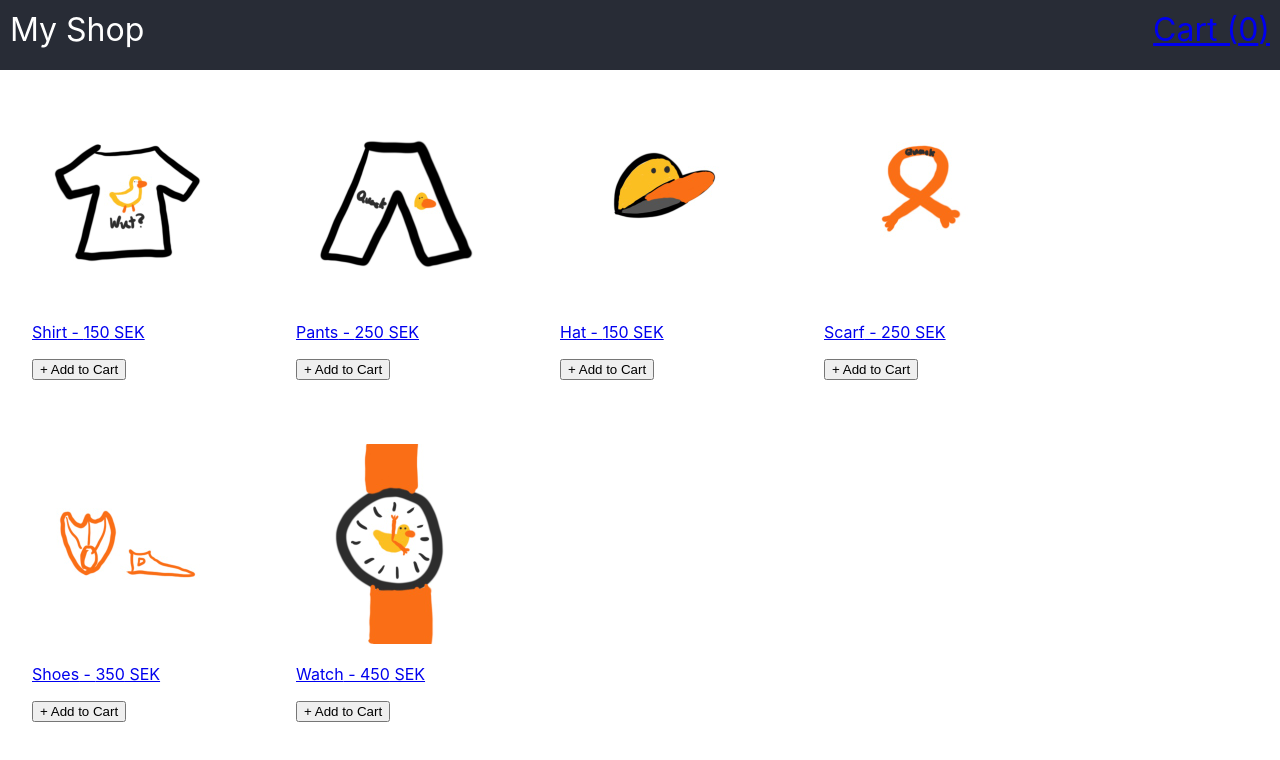
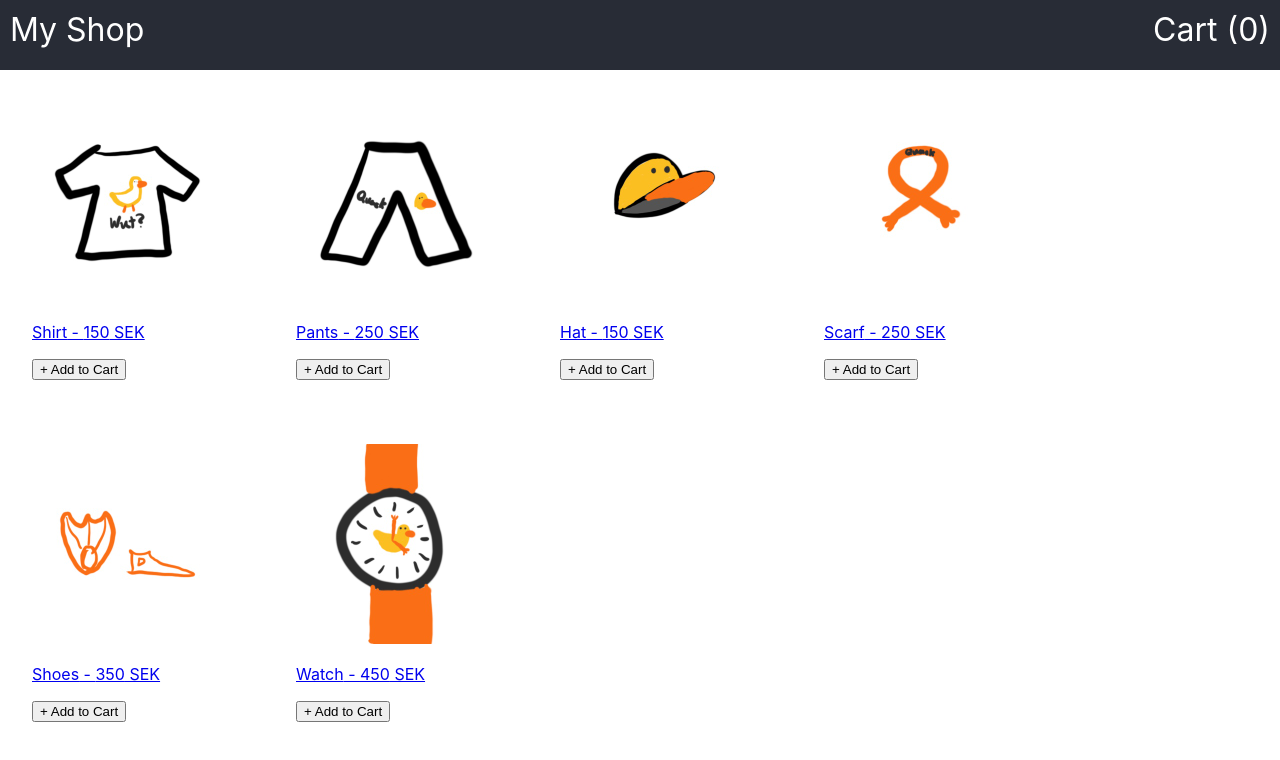
Before and after one commit to jinjingngo/fed25sto, a React (Create React App) app in the folder 06-reactor/shopping-cart/: page / in a window 1280 px wide. Shown: the top 760 px of the page. Built offline with nearby package versions, Linux system fonts and the light colour scheme.

Commit message:
feat: cart popover

```diff
--- a/06-reactor/shopping-cart/src/components/Cart.jsx
+++ b/06-reactor/shopping-cart/src/components/Cart.jsx
@@ -1,10 +1,66 @@
+import { useEffect, useState } from "react";
 import { Link } from "react-router-dom";
+import { getInCartProducts } from "../data";
+import { BASENAME } from "../context";
 
-const Cart = ({ numItems = 0 }) => {
+const Cart = ({ cart = {} }) => {
+  const [count, setCount] = useState(0);
+  const [showCartList, setShowCartList] = useState(false);
+
+  const inCartProducts = getInCartProducts(cart);
+
+  useEffect(() => {
+    const count = Object.values(cart).reduce(
+      (accumulator, quantity) => accumulator + quantity,
+      0
+    );
+    setCount(count);
+  }, [cart]);
+
   return (
-    <Link to="./cart" style={{ marginLeft: "auto" }}>
-      <div>Cart ({numItems})</div>{" "}
-    </Link>
+    <div style={{ cursor: "pointer", marginLeft: "auto" }}>
+      <div
+        onClick={(e) => {
+          e.preventDefault();
+          if (!count) return;
+          setShowCartList(!showCartList);
+        }}
+      >
+        Cart ({count})
+      </div>
+      {showCartList && (
+        <div
+          style={{
+            position: "absolute",
+            top: "58px",
+            width: "300px",
+            transform: "translateX(-45%)",
+            backgroundColor: "salmon",
+            padding: "1rem",
+          }}
+        >
+          <ul>
+            {inCartProducts.map(({ name, price, image, id, quantity }) => {
+              return (
+                <li key={id} style={{}}>
+                  <img
+                    width={200}
+                    height={200}
+                    src={`${BASENAME}${image}`}
+                    alt={name}
+                  />
+                  <p>
+                    {name} - {price} SEK
+                  </p>
+                  {quantity && <p>Quantity: {quantity}</p>}
+                </li>
+              );
+            })}
+          </ul>
+          <Link to="./cart">Go to cart</Link>
+        </div>
+      )}
+    </div>
   );
 };
 
--- a/06-reactor/shopping-cart/src/components/Header.jsx
+++ b/06-reactor/shopping-cart/src/components/Header.jsx
@@ -1,15 +1,16 @@
+import { useLocation } from "react-router-dom";
 import { useEffect, useState } from "react";
 import Cart from "./Cart";
 
+const hideCartPath = ["/cart"];
+
 const Header = ({ cart = {} }) => {
-  const [count, setCount] = useState(0);
+  const [showCart, setShowCart] = useState(true);
+  const { pathname } = useLocation();
+
   useEffect(() => {
-    const count = Object.values(cart).reduce(
-      (accumulator, quantity) => accumulator + quantity,
-      0
-    );
-    setCount(count);
-  }, [cart]);
+    setShowCart(hideCartPath.includes(pathname) ? false : true);
+  }, [pathname]);
   return (
     <div
       style={{
@@ -22,7 +23,7 @@ const Header = ({ cart = {} }) => {
       }}
     >
       <div>My Shop</div>
-      <Cart numItems={count} />
+      {showCart && <Cart cart={cart} />}
     </div>
   );
 };
--- a/06-reactor/shopping-cart/src/data.js
+++ b/06-reactor/shopping-cart/src/data.js
@@ -45,3 +45,9 @@ export const products = [
 
 export const getProduct = (id) =>
   products.find((product) => product.id === Number(id));
+
+export const getInCartProducts = (cart = {}) =>
+  products.reduce((previous, product) => {
+    if (!cart[product.id]) return previous;
+    return [...previous, { ...product, quantity: cart[product.id] }];
+  }, []);
--- a/06-reactor/shopping-cart/src/pages/Basket.jsx
+++ b/06-reactor/shopping-cart/src/pages/Basket.jsx
@@ -1,10 +1,8 @@
-import { products } from "../data";
+import { getInCartProducts } from "../data";
 import Product from "../components/Product";
+
 const Basket = ({ cart = {}, handleAddToCart, handleRemoveFromCart }) => {
-  const inCartProducts = products.reduce((previous, product) => {
-    if (!cart[product.id]) return previous;
-    return [...previous, { ...product, quantity: cart[product.id] }];
-  }, []);
+  const inCartProducts = getInCartProducts(cart);
 
   return (
     <div style={{ display: "flex", flexWrap: "wrap", width: "100%" }}>
```
